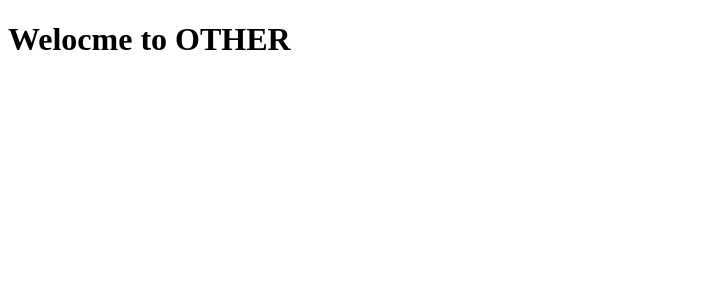
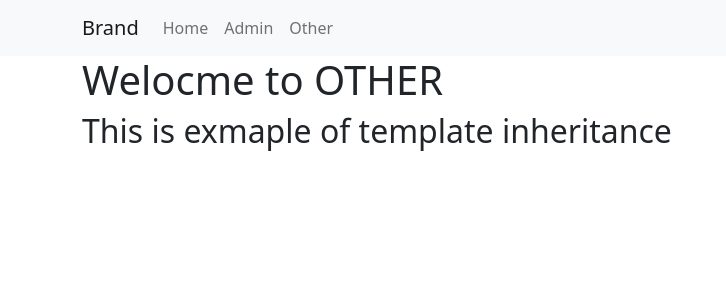
Before and after one commit to xuunnis123/Django-learning-project, a Django app: template My_Django/learning_templates/templates/basic_app/other.html in a window 1280 px wide. Shown: the top 300 px of the page, without its empty margins (0-726 px from the left). Run offline with Django 3.2, Linux system fonts and the light colour scheme; the template is opened without the code that fills it, so the values that code supplies are empty.

Commit message:
add template inheritance function

```diff
--- a/My_Django/learning_templates/templates/basic_app/base.html
+++ b/My_Django/learning_templates/templates/basic_app/base.html
@@ -0,0 +1,36 @@
+<!DOCTYPE html>
+<html lang="en" dir="ltr">
+  <head>
+    <meta charset="utf-8">
+    <title>Base Page</title>
+    <link href="https://cdn.jsdelivr.net/npm/bootstrap@5.0.0-beta2/dist/css/bootstrap.min.css" rel="stylesheet" integrity="sha384-BmbxuPwQa2lc/FVzBcNJ7UAyJxM6wuqIj61tLrc4wSX0szH/Ev+nYRRuWlolflfl" crossorigin="anonymous">
+
+  </head>
+  <body>
+    <div class="navbar navbar-expand-lg navbar-light bg-light">
+       <div class="container">
+
+
+           <button class="navbar-toggler" type="button" data-toggle="collapse" data-target="#navbarNav" aria-controls="navbarNav" aria-expanded="false" aria-label="Toggle navigation">
+               <span class="navbar-toggler-icon"></span>
+           </button>
+           <div class="collapse navbar-collapse" id="navbarNav">
+               <a class="navbar-brand" href="#">Brand</a>
+               <ul class="navbar-nav">
+                   <li class="nav-item"><a class="nav-link" href="{% url "index" %}">Home</a></li>
+                   <li class="nav-item"><a class="nav-link" href="{% url "admin:index" %}">Admin</a></li>
+                   <li class="nav-item"><a class="nav-link" href="{% url "basic_app:other" %}">Other</a></li>
+               </ul>
+           </div>
+       </div>
+   </div>
+
+    <div class="container">
+
+        {% block body_block %}
+
+        {% endblock %}
+    </div>
+
+  </body>
+</html>
--- a/My_Django/learning_templates/templates/basic_app/other.html
+++ b/My_Django/learning_templates/templates/basic_app/other.html
@@ -1,11 +1,7 @@
 <!DOCTYPE html>
-<html>
-  <head>
-    <meta charset="UTF-8">
-    <title>OTHER</title>
-  </head>
-  <body>
+{% extends "basic_app/base.html"%}
+  {% block body_block %}
     <h1>Welocme to OTHER</h1>
-  </body>
+    <h2>This is exmaple of template inheritance</h2>
 
-</html>
+    {% endblock %}
```
Also changed, not shown: My_Django/learning_templates/templates/basic_app/index.html (+4 -8 lines), My_Django/first_project/db.sqlite3.
